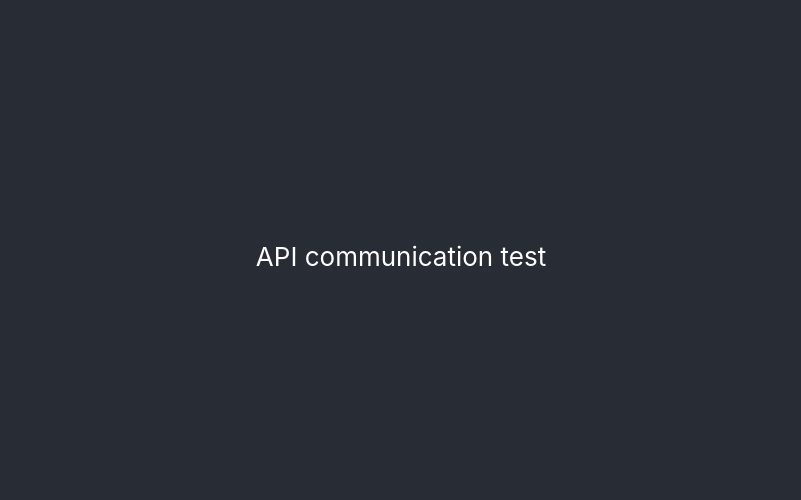
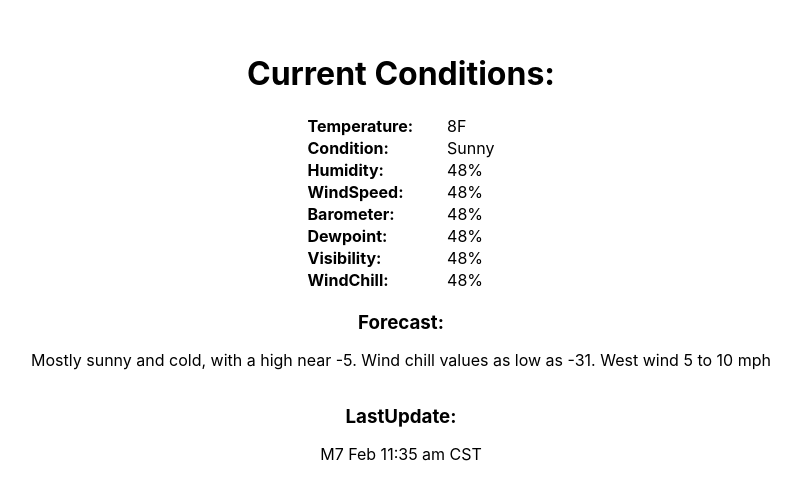
Before and after one commit to FrancoRosa/weather-pi, a React (Create React App) app: page / in a window 1280 px wide. Shown: the part 144-644 px from the top of the page, without its empty margins (239-1040 px from the left). Built offline with nearby package versions, Linux system fonts and the light colour scheme.

Commit message:
Add placeholders

```diff
--- a/src/App.css
+++ /dev/null
@@ -1,38 +0,0 @@
-.App {
-  text-align: center;
-}
-
-.App-logo {
-  height: 40vmin;
-  pointer-events: none;
-}
-
-@media (prefers-reduced-motion: no-preference) {
-  .App-logo {
-    animation: App-logo-spin infinite 20s linear;
-  }
-}
-
-.App-header {
-  background-color: #282c34;
-  min-height: 100vh;
-  display: flex;
-  flex-direction: column;
-  align-items: center;
-  justify-content: center;
-  font-size: calc(10px + 2vmin);
-  color: white;
-}
-
-.App-link {
-  color: #61dafb;
-}
-
-@keyframes App-logo-spin {
-  from {
-    transform: rotate(0deg);
-  }
-  to {
-    transform: rotate(360deg);
-  }
-}
--- a/src/App.js
+++ /dev/null
@@ -1,13 +0,0 @@
-import './App.css';
-
-function App() {
-  return (
-    <div className="App">
-      <header className="App-header">
-        API communication test
-      </header>
-    </div>
-  );
-}
-
-export default App;
--- /dev/null
+++ b/src/components/App.js
@@ -0,0 +1,11 @@
+import CurrentConditions from './CurrentConditions';
+
+const App = () => {
+  return (
+    <div className="App">
+      <CurrentConditions />
+    </div>
+  );
+}
+
+export default App;
--- /dev/null
+++ b/src/components/CurrentConditions.jsx
@@ -0,0 +1,25 @@
+const CurrentConditions = () => {
+  return (
+    <div className="weather__container">
+      <h1>Current Conditions:</h1>
+      <table className="weather__table">
+        <tbody>
+          <tr><th>Temperature:</th><td>8F</td></tr>
+          <tr><th>Condition:</th><td>Sunny</td></tr>
+          <tr><th>Humidity:</th><td>48%</td></tr>
+          <tr><th>WindSpeed:</th><td>48%</td></tr>
+          <tr><th>Barometer:</th><td>48%</td></tr>
+          <tr><th>Dewpoint:</th><td>48%</td></tr>
+          <tr><th>Visibility:</th><td>48%</td></tr>
+          <tr><th>WindChill:</th><td>48%</td></tr>
+        </tbody>
+      </table>
+      <h3>Forecast:</h3>
+      <p>Mostly sunny and cold, with a high near -5. Wind chill values as low as -31. West wind 5 to 10 mph</p>
+      <h3>LastUpdate:</h3>
+      <p>M7 Feb 11:35 am CST</p>
+    </div>
+  );
+}
+
+export default CurrentConditions;
--- a/src/index.css
+++ b/src/index.css
@@ -11,3 +11,22 @@ code {
   font-family: source-code-pro, Menlo, Monaco, Consolas, 'Courier New',
     monospace;
 }
+
+.weather__container{
+  display: flex;
+  justify-content: center;
+  align-items: center;
+  flex-direction: column;
+  height: 100vh;
+}
+
+.weather__table{
+  text-align: left;
+}
+.weather__table > tbody > tr > *{
+  padding: 0 1em;
+}
+
+.weather__container > h3{
+  margin-bottom: 0;
+}
--- a/src/index.js
+++ b/src/index.js
@@ -1,7 +1,7 @@
 import React from 'react';
 import ReactDOM from 'react-dom';
 import './index.css';
-import App from './App';
+import App from './components/App';
 
 ReactDOM.render(
   <React.StrictMode>
```
Also changed, not shown: 1 other file (tests, documents, lock files or other folders).
